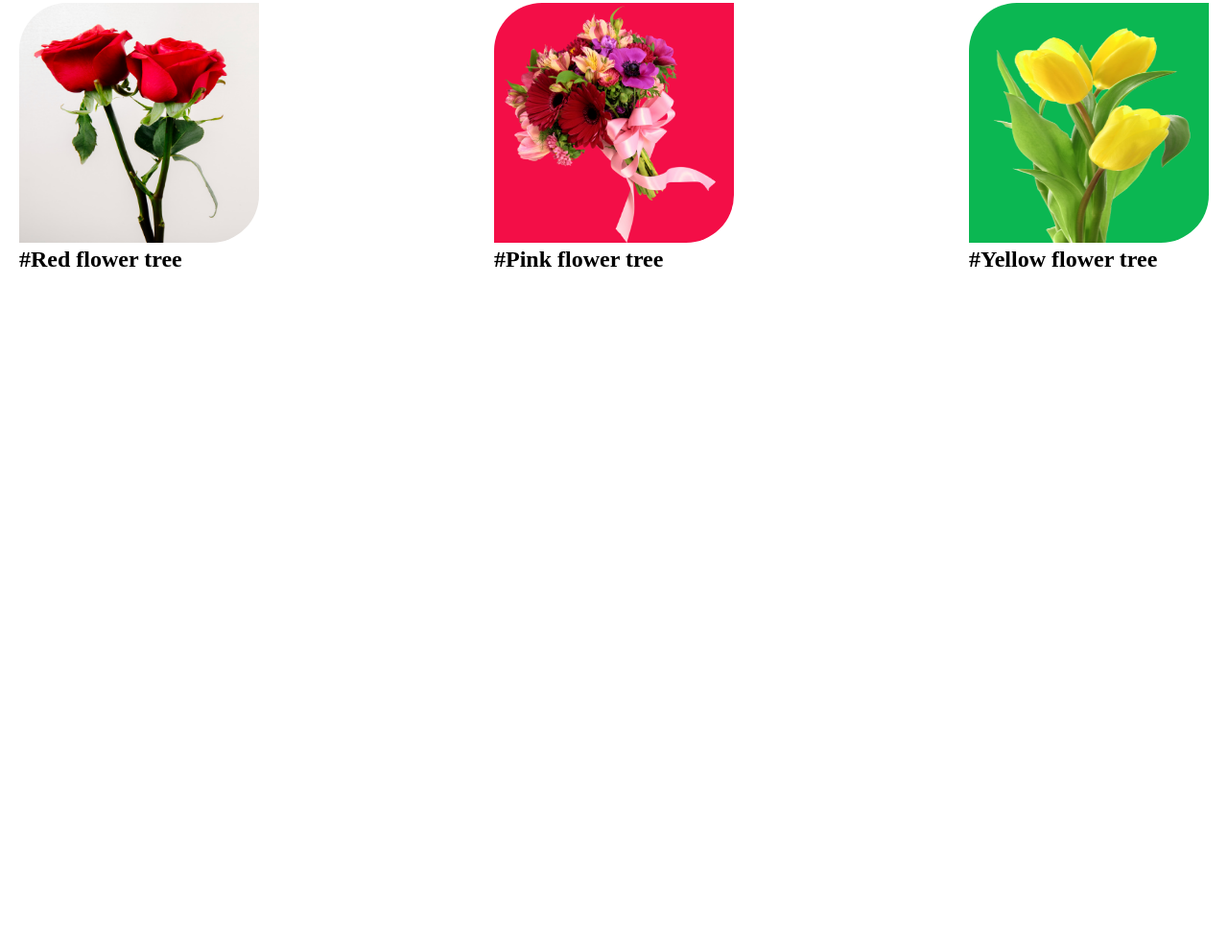
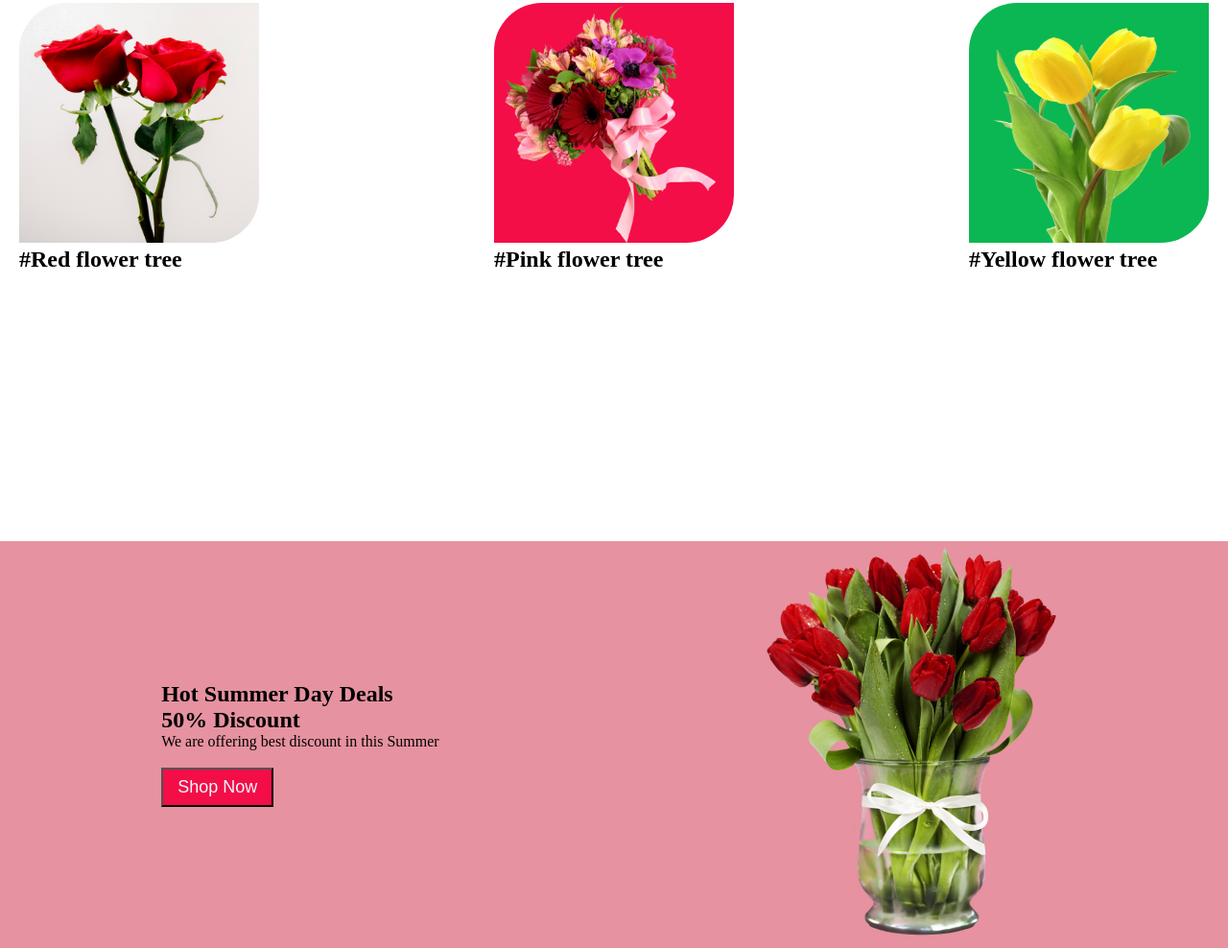
Before and after one commit to farjana-meem/my-first-assignment-website, a plain HTML site: page index.html in a window 1280 px wide. Shown: the part 684-1672 px from the top of the page at 96% size. Before the commit the page ends 1248 px from the top, so only its background shows below. Drawn offline with Linux system fonts and the light colour scheme.

Commit message:
added hot deal

```diff
--- a/index.html
+++ b/index.html
@@ -44,7 +44,19 @@
       </div>
         </div>
         </section>
+        <section>
+          <div class="offer">
+              <div class="off-title">
+       <h1 class="title"> Hot Summer Day Deals <br> 50% Discount</h1>
+       <p class="paragraph">We are offering best discount in this Summer</p><br>
+       <button class="btn" id="number2"> Shop Now</button>
+          </div>
+          <div class="newbanner">
+              <img src="./flower-shop-assignment-main/Flower Asset/pngwing 8.png" alt=""> <br>
 
+          </div>
+      </div>
+      </section>
     </body>
 
 
--- a/styles.css
+++ b/styles.css
@@ -59,3 +59,9 @@
     border-radius:50px 0px 50px 0px ;
 
 }
+.offer{
+    display: flex;
+    align-items: center;
+    justify-content: space-around;
+    background-color: rgb(230, 146, 160);
+}
```
